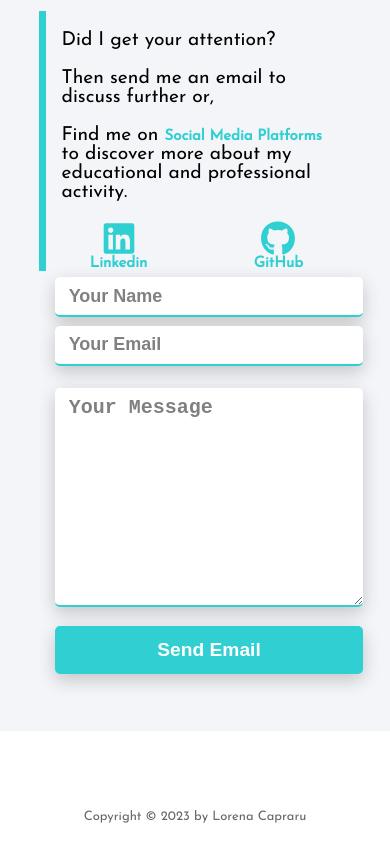
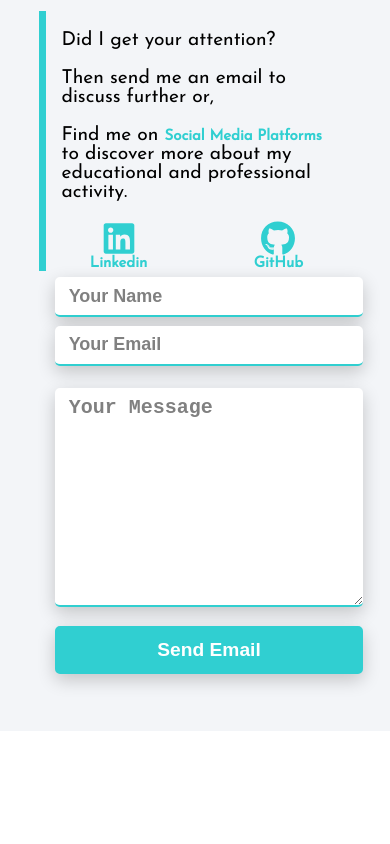
Before and after one commit to LorenaCapraru/Portofolio, a React (Create React App) app: page / in a window 390 px wide. Shown: the part 5768-6612 px from the top of the page. After the commit the page ends 6499 px from the top, so only its background shows below. Built offline with nearby package versions, Linux system fonts and the light colour scheme.

Commit message:
Update Contact.css

```diff
--- a/src/pages/Contact/Contact.css
+++ b/src/pages/Contact/Contact.css
@@ -159,6 +159,6 @@ form {
     align-items: center;
   }
   .footer {
-    margin-top: 15%;
+    display: none;
   }
 }
```
